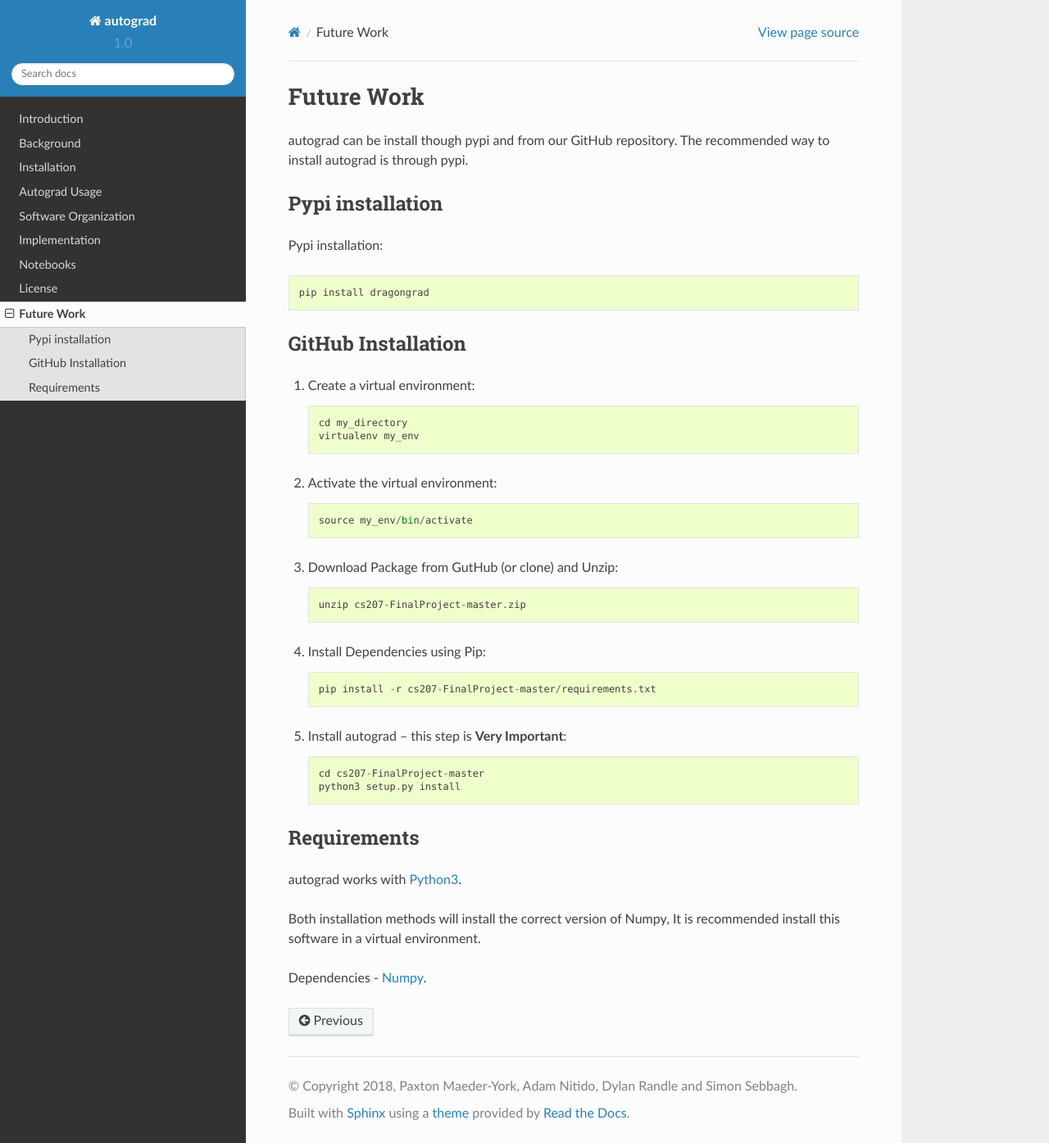
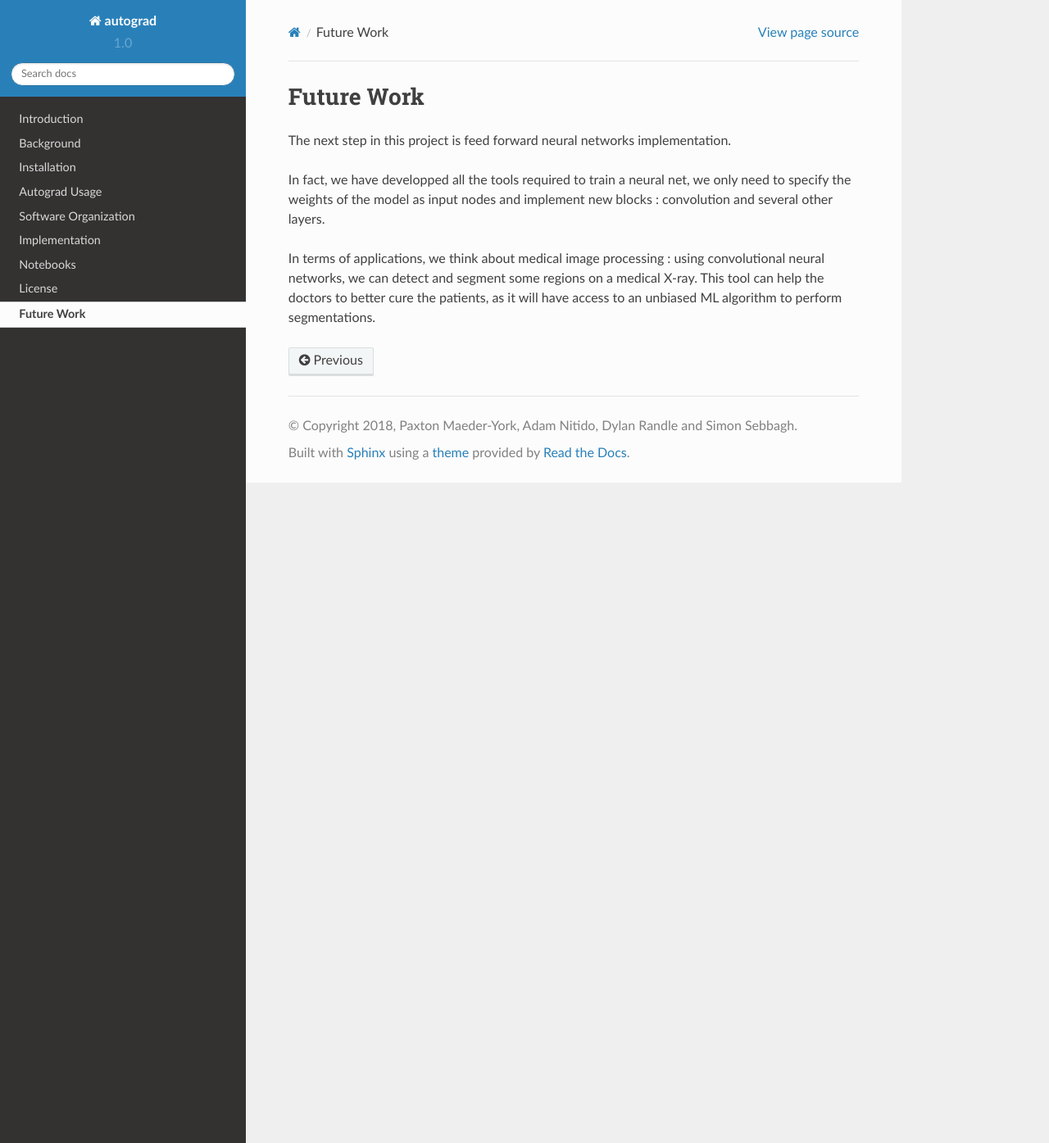
Before and after one commit to cs207-project-group4/cs207-FinalProject, a Sphinx documentation site: the page built from docs/future.rst, in a window 1280 px wide and 1395 px high. Shown: the whole window at 82% size. Built offline with Sphinx 7.4.7 and the Read the Docs theme 2.0.0, drawn with Linux system fonts in a browser that asks for light colours; formulas are drawn with MathJax 3.

Commit message:
Update future.rst

```diff
--- a/docs/future.rst
+++ b/docs/future.rst
@@ -3,50 +3,8 @@
 Future Work
 =============
 
-autograd can be install though pypi and from our GitHub repository. The recommended way to install autograd is through pypi.
+The next step in this project is feed forward neural networks implementation.
 
+In fact, we have developped all the tools required to train a neural net, we only need to specify the weights of the model as input nodes and implement new blocks : convolution and several other layers.
 
-Pypi installation
-------------------
-
-Pypi installation::
-
-    pip install dragongrad
-
-GitHub Installation
--------------------
-
-1. Create a virtual environment::
-
-    cd my_directory
-    virtualenv my_env
-
-2. Activate the virtual environment::
-
-    source my_env/bin/activate
-
-3. Download Package from GutHub (or clone) and Unzip::
-
-    unzip cs207-FinalProject-master.zip
-
-4. Install Dependencies using Pip::
-
-    pip install -r cs207-FinalProject-master/requirements.txt
-
-5. Install autograd -- this step is **Very Important**::
-
-    cd cs207-FinalProject-master
-    python3 setup.py install
-
-
-Requirements
-------------
-
-autograd works with `Python3
-<https://docs.python.org/3/>`_.
-
-Both installation methods will install the correct version of Numpy, It is recommended install this software in a virtual environment.
-
-Dependencies
-- `Numpy
-<http://www.numpy.org/>`_.
+In terms of applications, we think about medical image processing : using convolutional neural networks, we can detect and segment some regions on a medical X-ray. This tool can help the doctors to better cure the patients, as it will have access to an unbiased ML algorithm to perform segmentations.
```
